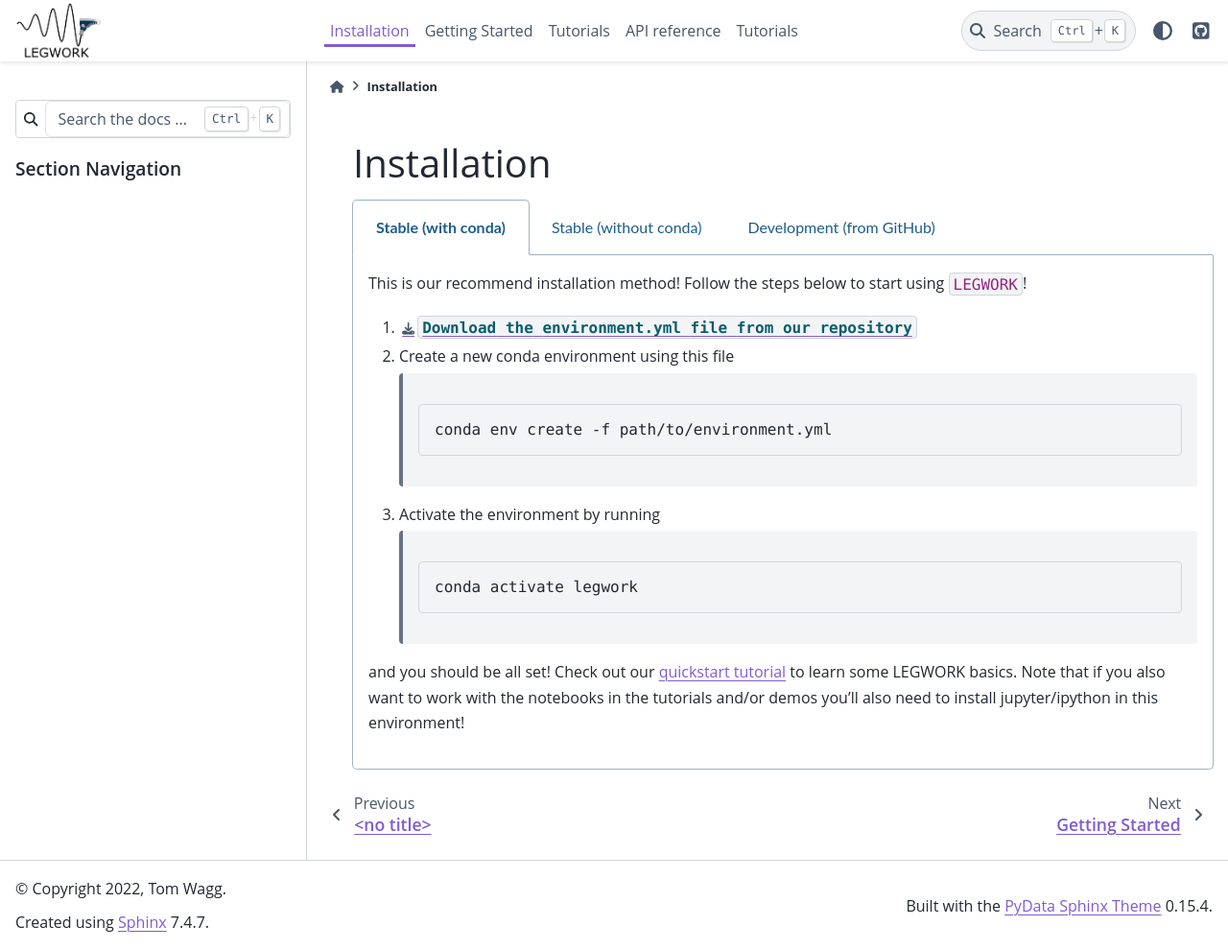
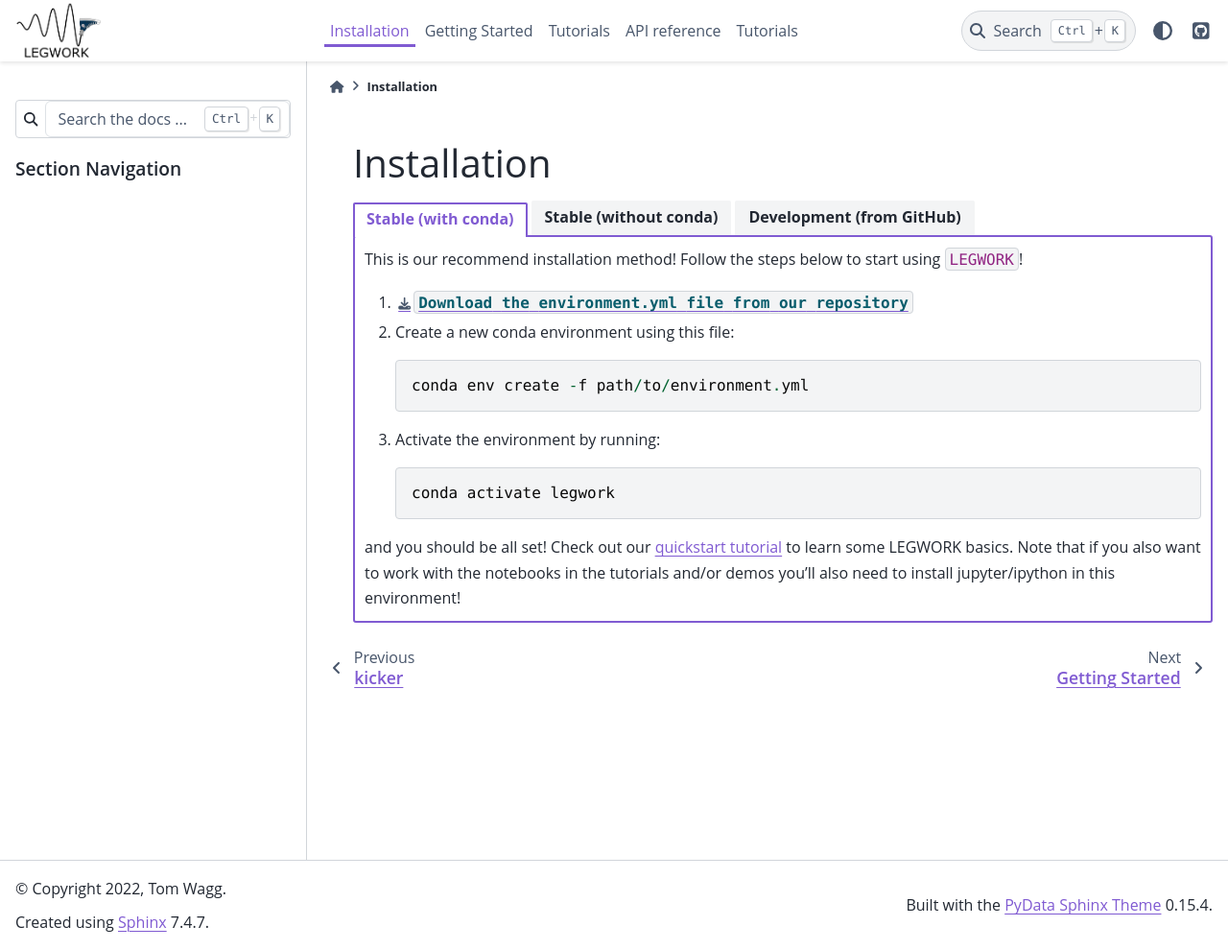
Before and after one commit to TomWagg/cogsworth, a Sphinx documentation site: the page built from docs/install.rst, in a window 1280 px wide and 990 px high. Shown: the whole window at 96% size. Built offline with Sphinx 7.4.7 and the PyData theme 0.15.4, drawn with Linux system fonts in a browser that asks for light colours.

```diff
--- a/docs/conf.py
+++ b/docs/conf.py
@@ -46,6 +46,7 @@ extensions = [
     "sphinx.ext.mathjax",
     "matplotlib.sphinxext.plot_directive",
     "nbsphinx",
+    'sphinx_design',
     'sphinx_automodapi.automodapi',
     'sphinx_automodapi.smart_resolver',
     'sphinx.ext.graphviz',
@@ -139,7 +140,7 @@ todo_include_todos = True
 nbsphinx_prolog = """
 {% set docname = env.doc2path(env.docname, base=None) %}
 .. note:: This tutorial was generated from a Jupyter notebook that can be
-          `downloaded here <https://github.com/TeamLEGWORK/LEGWORK/tree/main/docs/{{ docname }}>`_.
+          `downloaded here <https://github.com/TomWagg/cosmic-gala/tree/main/docs/{{ docname }}>`_.
           If you'd like to reproduce the results in the notebook, or make changes to the code, we recommend
           downloading this notebook and running it with Jupyter as certain cells (mostly those that change
           plot styles) are excluded from the tutorials.
@@ -181,9 +182,9 @@ def linkcode_resolve(domain, info):
     try:
         file, start, end = find_func()
         # stitch together a github link with specific lines
-        filename = "legwork/{}.py#L{}-L{}".format(file, start, end)
+        filename = "kicker/{}.py#L{}-L{}".format(file, start, end)
 
     # if you can't find it in the file then just link to the correct file
     except Exception:
         filename = info['module'].replace('.', '/') + '.py'
-    return "https://github.com/TeamLEGWORK/LEGWORK/blob/main/{}".format(filename)
+    return "https://github.com/TomWagg/cosmic-gala/blob/main/{}".format(filename)
--- a/docs/index.rst
+++ b/docs/index.rst
@@ -3,7 +3,9 @@
    :alt: logo for package
    :align: center
 
-|
+******
+kicker
+******
 
 TODO: Add intro here
 Really long text Really long text Really long text Really long text Really long text Really long text Really long text Really long text Really long text Really long text Really long text Really long text Really long text Really long text Really long text Really long text Really long text Really long text Really long text Really long text Really long text Really long text Really long text Really long text Really long text Really long text Really long text Really long text Really long text Really long text Really long text Really long text Really long text Really long text Really long text Really long text Really long text Really long text Really long text Really long text Really long text Really long text Really long text Really long text Really long text Really long text Really long text Really long text Really long text Really long text
--- a/docs/install.rst
+++ b/docs/install.rst
@@ -1,70 +1,56 @@
 Installation
 ============
 
-.. tabs::
+.. tab-set::
 
-    .. tab:: Stable (with conda)
+    .. tab-item:: Stable (with conda)
 
         This is our recommend installation method! Follow the steps below to start using ``LEGWORK``!
 
         #. :download:`Download the environment.yml file from our repository <https://raw.githubusercontent.com/TeamLEGWORK/LEGWORK/main/environment.yml>`
-        #. Create a new conda environment using this file
-
-            .. code-block:: bash
+        #. Create a new conda environment using this file::
 
                 conda env create -f path/to/environment.yml
 
-        #. Activate the environment by running
-
-            .. code-block:: bash
+        #. Activate the environment by running::
 
                 conda activate legwork
 
         and you should be all set! Check out our `quickstart tutorial <notebooks/Quickstart.ipynb>`__ to learn some LEGWORK basics.
         Note that if you also want to work with the notebooks in the tutorials and/or demos you'll also need to install jupyter/ipython in this environment!
 
-    .. tab:: Stable (without conda)
+    .. tab-item:: Stable (without conda)
 
         We don't recommend installing ``LEGWORK`` without a conda environment but if you prefer to do it this
-        way then all you need to do is run
-
-        .. code-block:: bash
+        way then all you need to do is run::
 
             pip install legwork
 
         and you should be all set! Check out our `quickstart tutorial <notebooks/Quickstart.ipynb>`__ to learn some LEGWORK basics.
         Note that if you also want to work with the notebooks in the tutorials and/or demos you'll also need to install jupyter/ipython in this environment!
 
-    .. tab:: Development (from GitHub)
+    .. tab-item:: Development (from GitHub)
 
         .. warning::
 
             We don't guarantee that there won't be mistakes or bugs in the development version, use at your own risk!
 
         The latest development version is available directly from our `GitHub Repo
-        <https://github.com/TeamLEGWORK/LEGWORK>`_. To start, clone the repository onto your machine:
-
-        .. code-block:: bash
+        <https://github.com/TeamLEGWORK/LEGWORK>`_. To start, clone the repository onto your machine: ::
 
             git clone https://github.com/TeamLEGWORK/LEGWORK
             cd LEGWORK
 
         Next, we recommend that you create a Conda environment for working with LEGWORK.
-        You can do this by running
-
-        .. code-block:: bash
+        You can do this by running::
 
             conda create --name legwork "python>=3.7" pip "numba>=0.50" "numpy>=1.16" "astropy>=4.0" "scipy>=1.5.0" "matplotlib>=3.3.2" "seaborn>=0.11.1" "schwimmbad>=0.3.2" -c conda-forge -c defaults
 
-        And then activate the environment by running
-
-        .. code-block:: bash
+        And then activate the environment by running::
 
             conda activate legwork
 
-        At this point, all that's left to do is install LEGWORK!
-
-        .. code-block:: bash
+        At this point, all that's left to do is install LEGWORK!::
 
             pip install .
 
```
